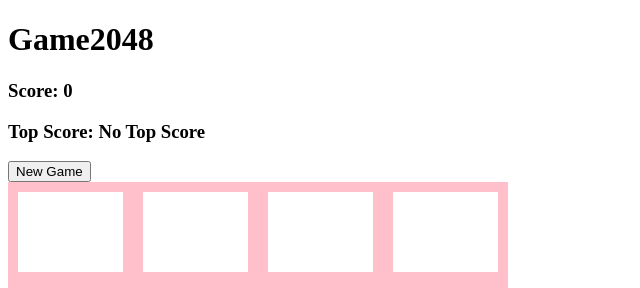
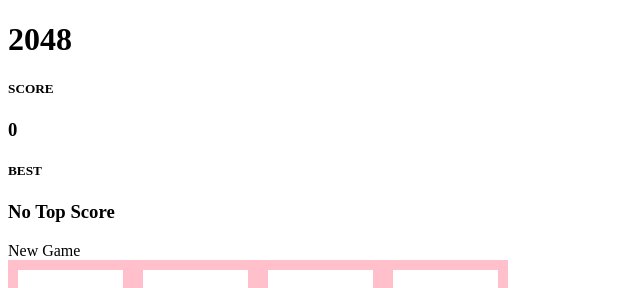
Before and after one commit to GGraves/2048Challenge, a website: page public/index.html in a window 1280 px wide. Shown: the top 288 px of the page, without its empty margins (0-640 px from the left). Drawn offline with nearby package versions, Linux system fonts and the light colour scheme; some packages are replaced by stand-ins of ours; files that its build step writes are made by us from their sources.

Commit message:
2048 Template finished

```diff
--- a/public/index.html
+++ b/public/index.html
@@ -9,7 +9,6 @@
   </head>
 
   <body ng-app="game2048">
-    <h1>Game2048</h1>
     <div ui-view></div>
   </body>
 
--- a/public/src/components/2048/2048.html
+++ b/public/src/components/2048/2048.html
@@ -1,21 +1,25 @@
 <div class="game2048">
-  <div>
-    <h3>
-      Score: {{game.grid.score}}
-    </h3>
+
+  <div class="main-header">
+    <h1>2048</h1>
+    <div class="stats">
+      <div>
+        <h5>SCORE</h5>
+        <h3>{{game.grid.score}}</h3>
+      </div>
+      <div>
+        <h5>BEST</h5>
+        <h3>{{game.topScore}}</h3>
+      </div>
+    </div>
   </div>
 
-  <div>
-    <h3>
-      Top Score: {{game.topScore}}
-    </h3>
-  </div>
-
-  <div>
-    <button ng-click="game.newGame()">New Game</button>
+  <div class="sub-header">
+    <div ng-click="game.newGame()">New Game</div>
   </div>
 
   <div class="board">
+    <div ng-if="game.gridLocked"> Game Over </div>
     <div class="grid-row" ng-repeat="row in game.grid.board">
       <gg-tile ng-repeat="tile in row" tile-object="{{tile}}"></gg-tile>
     </div>
```
Also changed, not shown: public/src/components/2048/2048.js (+10 -0 lines), public/src/components/2048/2048.service.js (+7 -1 lines).
